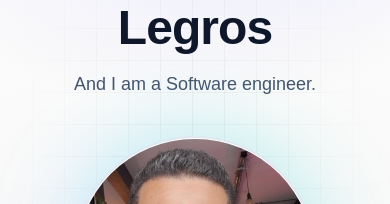
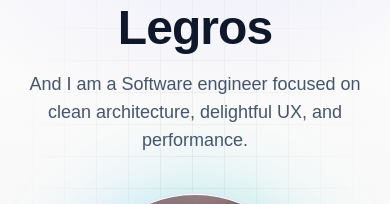
Before and after one commit to slg9/portfolio, a Next.js app: page / in a window 390 px wide. Shown: the part 260-464 px from the top of the page. Built offline with nearby package versions, Linux system fonts and the light colour scheme.

Commit message:
update hero

```diff
--- a/app/components/sections/Hero.tsx
+++ b/app/components/sections/Hero.tsx
@@ -45,7 +45,7 @@ export default function Hero() {
           transition={{ type: "spring", stiffness: 70, damping: 14, delay: 0.35 }}
           className="mt-3 text-lg text-slate-600"
         >
-          And I am a Software engineer.
+          And I am a Software engineer focused on clean architecture, delightful UX, and performance.
         </motion.p>
 
         {/* Photo + ring */}
--- a/app/page.tsx
+++ b/app/page.tsx
@@ -9,21 +9,34 @@ import Projects from "./components/sections/Projects";
 
 import Hr from "./components/ui/Hr";
 
+
 export default function Home() {
+
 
   return (
 
-      <main className="flex flex-col gap-[32px] row-start-2 pt-16 scroll-pt-24  md:h-screen md:overflow-y-scroll md:snap-y md:snap-mandatory">
-        <Hero/>
+    <main
+      className="flex flex-col gap-[32px] row-start-2 pt-16 scroll-pt-24  md:h-screen md:overflow-y-scroll md:snap-y md:snap-mandatory">
 
-        <AboutMe/>
--
-        <Projects/>
- -
-        <Cursus/>
 
-        <Contact/>
-      </main>
+
+      <Hero />
+      <section
+        className="relative h-[60vh] bg-fixed bg-cover bg-center
+             bg-[url('/images/bg-parallax.png')]"
+        aria-label="Visuel de fond"
+      >
+        <div className="absolute inset-0 bg-gradient-to-b from-white/60 to-white/80" />
+      </section>
+
+      <AboutMe />
+      -
+      <Projects />
+      -
+      <Cursus />
+
+      <Contact />
+    </main>
 
 
   );
```
Also changed, not shown: public/images/bg.png (added).
